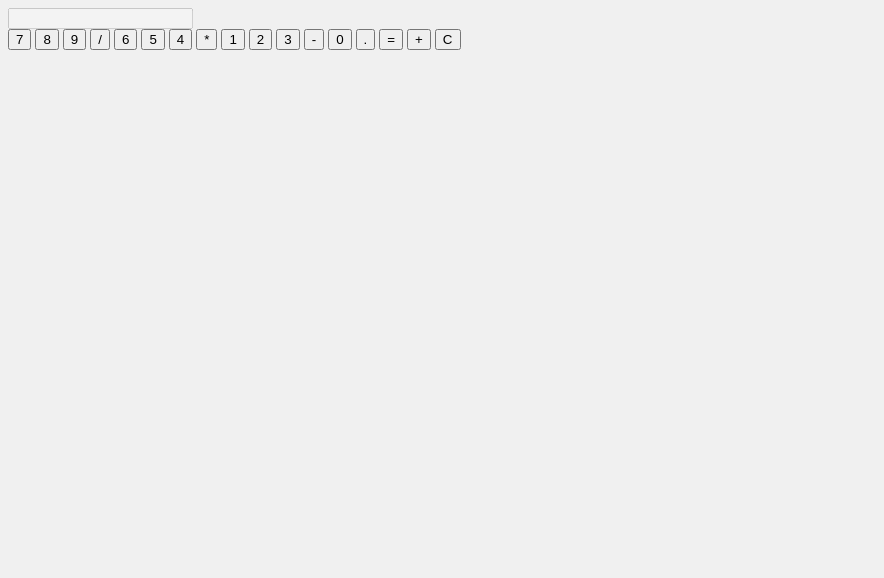
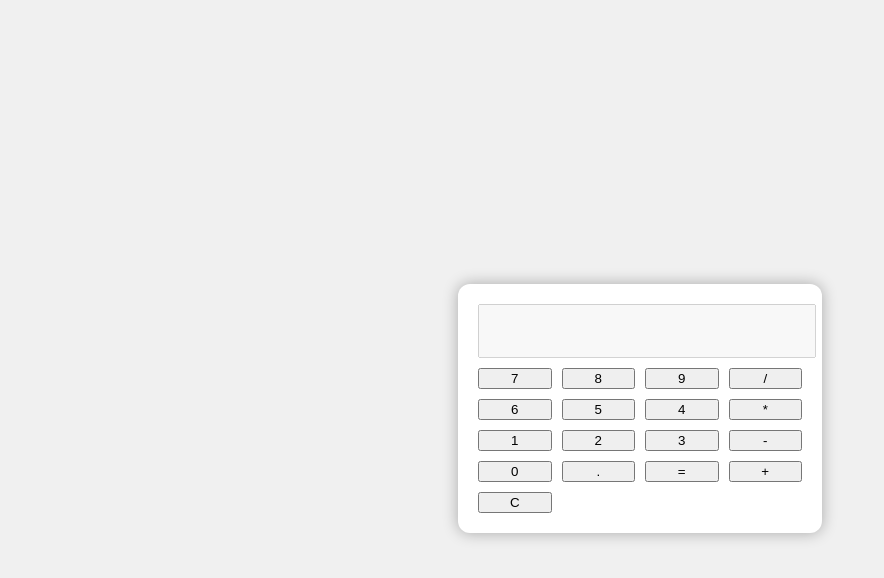
Before and after one commit to fred001-lop/calcularate-simple, a plain HTML site: page index.html in a window 1280 px wide. Shown: the whole page, without its empty margins (0-884 px from the left). Drawn offline with Linux system fonts and the light colour scheme.

Commit message:
Update files

```diff
--- a/style.css
+++ b/style.css
@@ -1,4 +1,30 @@
 body{
     background-color: #f0f0f0;
+    font-family: Arial, Helvetica, sans-serif;
+    display: flex;
+    justify-content: center;
+    align-items: center;
+    height: 100vh;
+}
 
+.container{
+    background-color: #fff;
+    padding: 20px;
+    border-radius: 12px;
+    box-shadow: 0 0 15px rgba(0, 0, 0, 0.3);
 }
+
+.display{
+    width: 100%;
+    height: 40px;
+    font-size: 24px;
+    margin-bottom: 10px;
+    text-align: center;
+    padding: 5px;
+}
+
+.buttons{
+    display: grid;
+    grid-template-columns: repeat(4, 1fr);
+    gap: 10px;
+}
```
